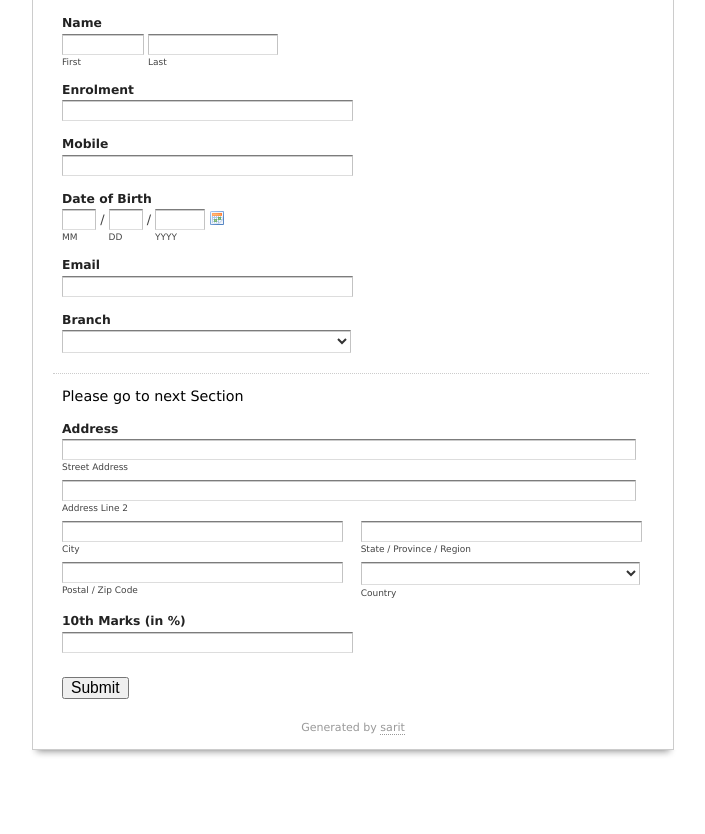
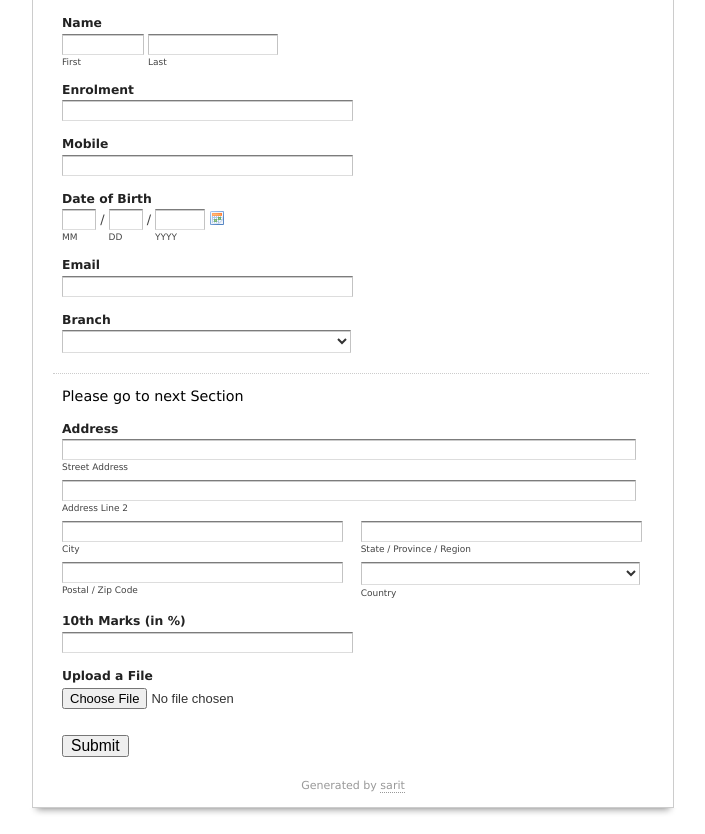
Before and after one commit to mrsarit/test, a plain HTML site: page index.html in a window 1280 px wide. Shown: the part 140-974 px from the top of the page, without its empty margins (287-992 px from the left). Before the commit the page ends 916 px from the top, so only its background shows below. Drawn offline with nearby package versions, Linux system fonts and the light colour scheme; files whose address does not match are found by name.

Commit message:
Update index.html

```diff
--- a/index.html
+++ b/index.html
@@ -324,6 +324,11 @@
 		<div>
 			<input id="element_8" name="element_8" class="element text medium" type="text" maxlength="255" value=""/>
 		</div>
+						</li>		<li id="li_10" >
+		<label class="description" for="element_10">Upload a File </label>
+		<div>
+			<input id="element_10" name="element_10" class="element file" type="file"/>
+		</div>
 		</li>
 
 					<li class="buttons">
```
